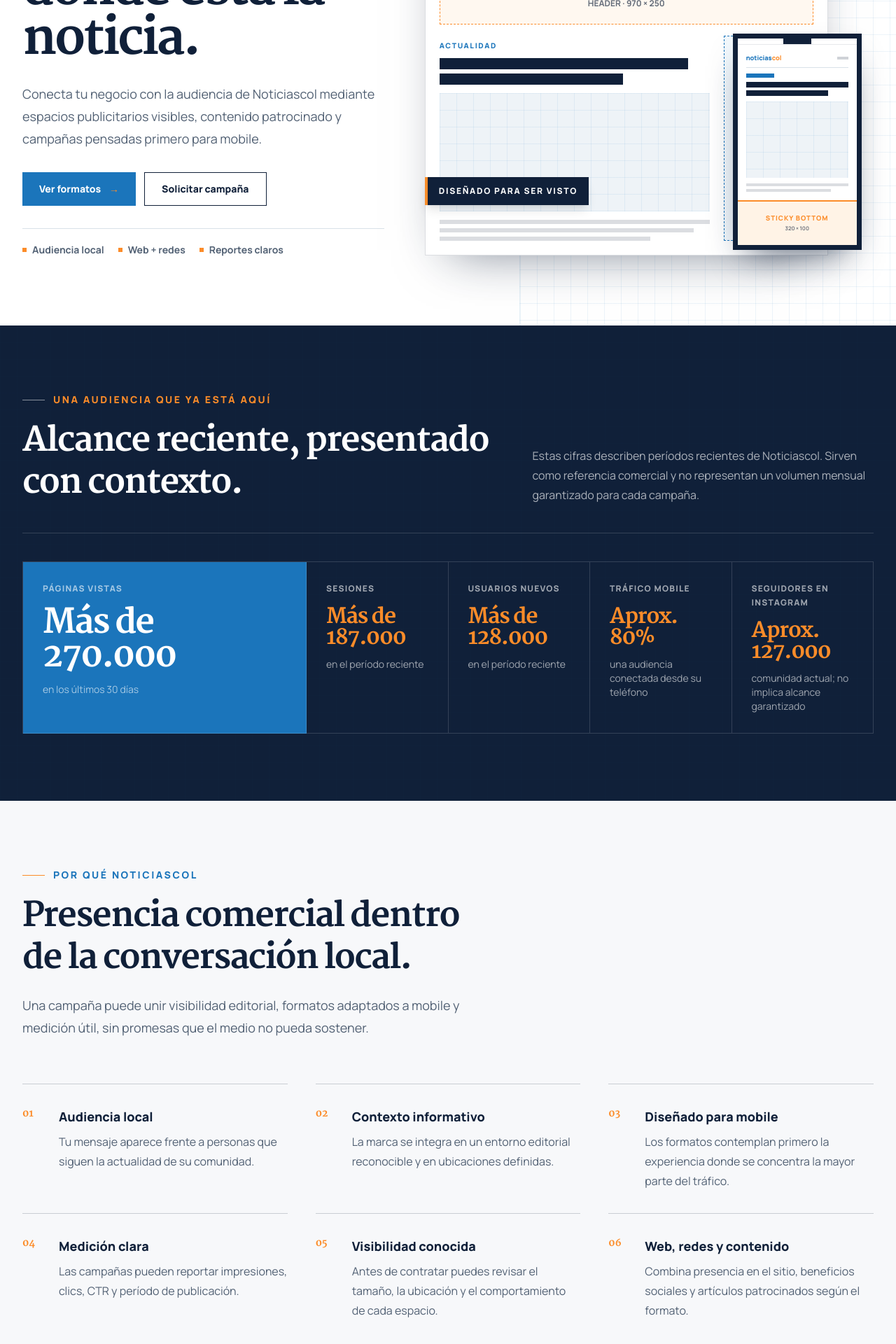
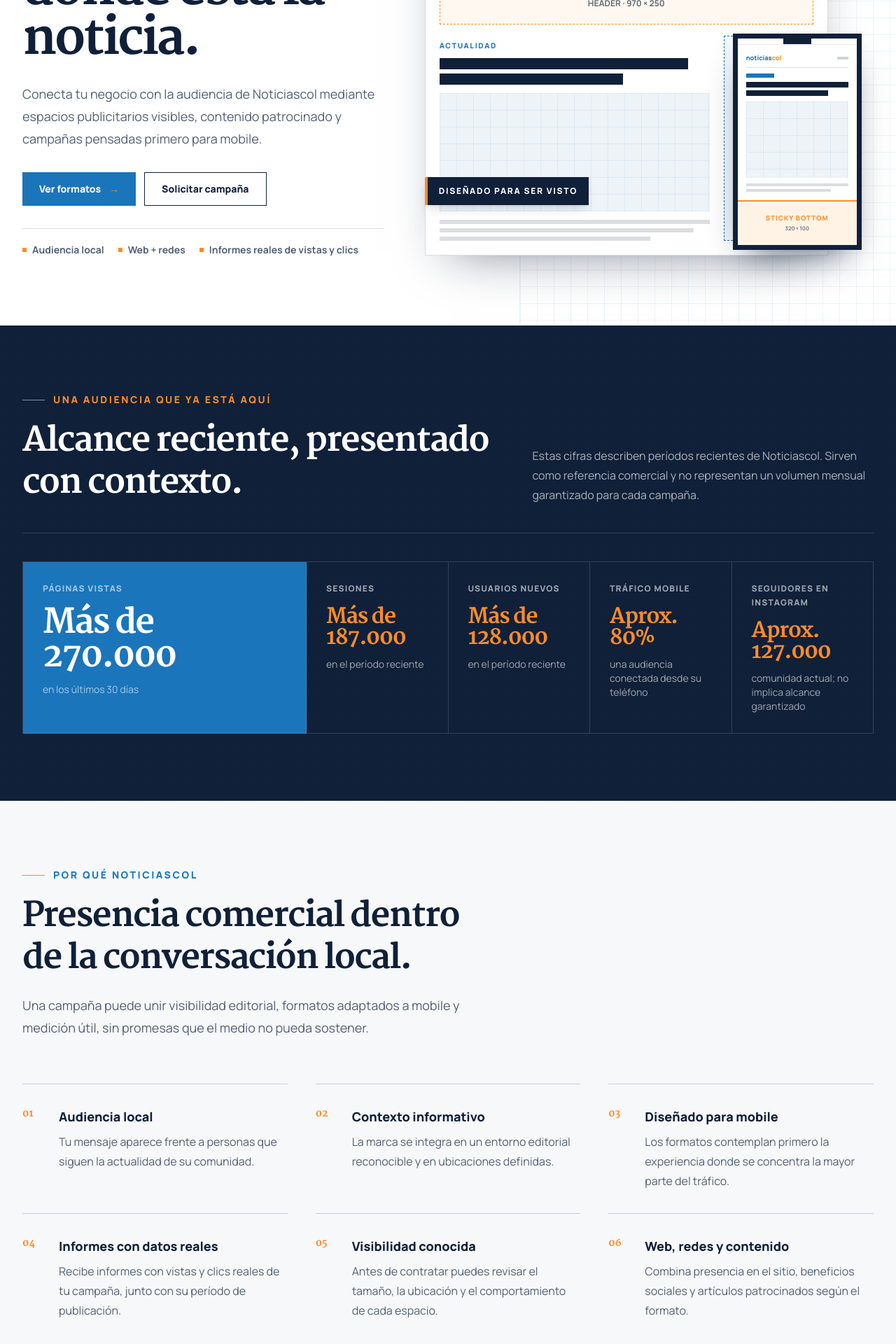
Before and after one commit to antekera/ncol-landings, a Next.js app in the folder apps/anunciantes/: page / in a window 1280 px wide. Shown: the part 336-2256 px from the top of the page at 70% size. Built offline with nearby package versions, Linux system fonts and the light colour scheme; no server answers.

Commit message:
feat: highlight campaign reporting

```diff
--- a/apps/anunciantes/src/components/layout/site-header.tsx
+++ b/apps/anunciantes/src/components/layout/site-header.tsx
@@ -12,7 +12,7 @@
           aria-label="Noticiascol para Anunciantes, ir al inicio"
           className="flex min-w-0 items-center gap-3"
         >
-          <NoticiascolLogo className="h-auto w-[8.5rem] sm:w-44" />
+          <NoticiascolLogo className="h-auto w-[8.75rem] sm:w-[11.5rem]" />
           <span className="hidden border-l border-border pl-3 text-[0.68rem] leading-none font-extrabold tracking-[0.16em] text-brand-navy uppercase min-[430px]:block">
             Para
             <br />
--- a/apps/anunciantes/src/components/sections/hero.tsx
+++ b/apps/anunciantes/src/components/sections/hero.tsx
@@ -154,7 +154,7 @@
             </li>
             <li className="flex items-center gap-2">
               <span className="size-1.5 bg-brand-orange" aria-hidden="true" />
-              Reportes claros
+              Informes reales de vistas y clics
             </li>
           </ul>
         </div>
--- a/apps/anunciantes/src/data/benefits.ts
+++ b/apps/anunciantes/src/data/benefits.ts
@@ -20,9 +20,9 @@
       "Los formatos contemplan primero la experiencia donde se concentra la mayor parte del tráfico.",
   },
   {
-    title: "Medición clara",
+    title: "Informes con datos reales",
     description:
-      "Las campañas pueden reportar impresiones, clics, CTR y período de publicación.",
+      "Recibe informes con vistas y clics reales de tu campaña, junto con su período de publicación.",
   },
   {
     title: "Visibilidad conocida",
```
